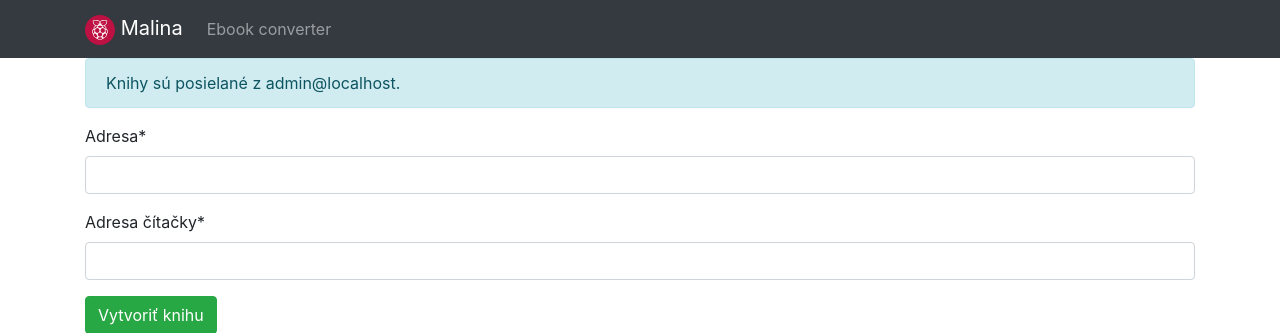
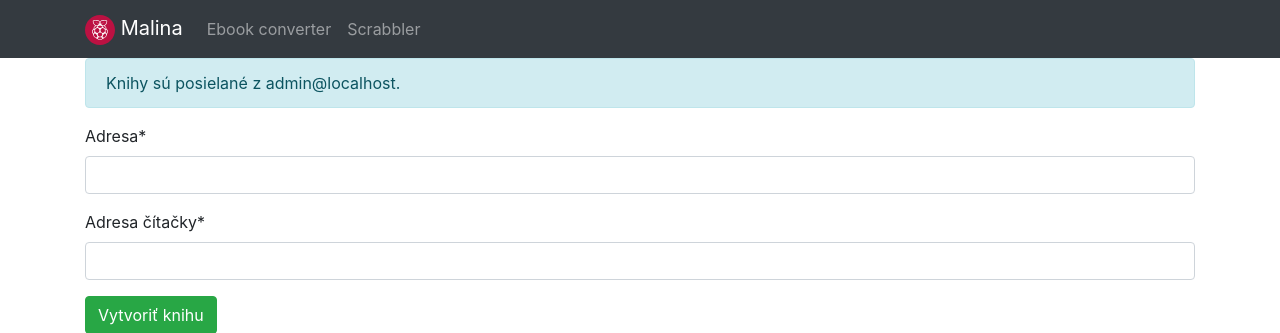
Before and after one commit to mhozza/pi-control, a Django app: page /ebook/ in a window 1280 px wide. Shown: the top 333 px of the page. Run offline with Django 3.2, Linux system fonts and the light colour scheme; parts of the project's set-up code (start-up, migrations or seed data) failed here and were passed over; some libraries are stand-ins or nearby versions.

Commit message:
Add scrabbler to navbar.

```diff
--- a/pi_control/pi_control/templates/pi_control/base.html
+++ b/pi_control/pi_control/templates/pi_control/base.html
@@ -25,7 +25,7 @@
                 Malina
             </a>
             <button class="navbar-toggler" type="button" data-toggle="collapse" data-target="#navbarSupportedContent"
-                aria-controls="navbarSupportedContent" aria-expanded="false" aria-label="Toggle navigation">
+                    aria-controls="navbarSupportedContent" aria-expanded="false" aria-label="Toggle navigation">
                 <span class="navbar-toggler-icon"></span>
             </button>
             <div class="collapse navbar-collapse" id="navbarSupportedContent">
@@ -33,12 +33,15 @@
                     <li class="nav-item">
                         <a class="nav-link" href="{% url 'build-ebook' %}">Ebook converter</a>
                     </li>
+                    <li class="nav-item">
+                        <a class="nav-link" href="{% url 'scrabbler' %}">Scrabbler</a>
+                    </li>
                 </ul>
                 <ul class="navbar-nav">
                     {% if user.is_staff %}
-                    <li class="nav-item">
-                        <a class="nav-link" href="{% url 'admin:index' %}">Admin</a>
-                    </li>
+                        <li class="nav-item">
+                            <a class="nav-link" href="{% url 'admin:index' %}">Admin</a>
+                        </li>
                     {% endif %}
                 </ul>
             </div>
--- a/pi_control/pi_control/urls.py
+++ b/pi_control/pi_control/urls.py
@@ -37,7 +37,7 @@ urlpatterns = [
     path("api/temperature/", include("temperature.urls")),
     path("api/", include(router.urls)),
     path("ebook/", BuildEbookView.as_view(), name="build-ebook"),
-    path("scrabble/", ScrabblerView.as_view(), name="scrabbler_frontend"),
+    path("scrabble/", ScrabblerView.as_view(), name="scrabbler"),
     path("admin/", admin.site.urls),
 ]
 
```
